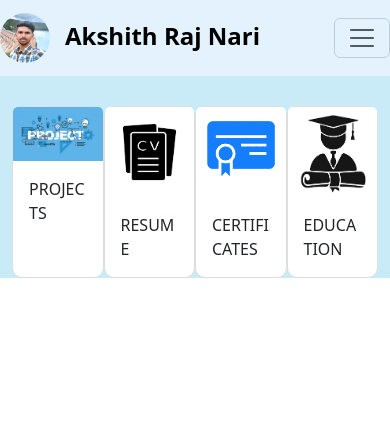
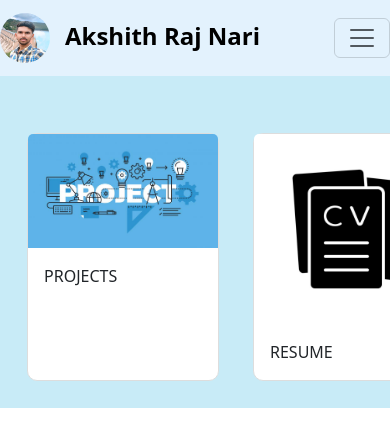
Before and after one commit to Akshith-Raj-Nari/Portfolio_Akshith, a React (Vite) app: page /home in a window 390 px wide. Shown: the top 446 px of the page. Built offline with nearby package versions, Linux system fonts and the light colour scheme.

Commit message:
made home.css responsive

```diff
--- a/index.html
+++ b/index.html
@@ -2,12 +2,15 @@
 <html lang="en">
   <head>
     <meta charset="UTF-8" />
-    <link rel="icon" type="image/svg+xml" href="/vite.svg" />
+    <link rel="icon" type="image/svg+xml" href="./Profile.jpg" />
     <meta name="viewport" content="width=device-width, initial-scale=1.0" />
     <title>Akshith Raj Nari</title>
   </head>
   <body>
     <div id="root"></div>
     <script type="module" src="/src/main.jsx"></script>
+    <script src="https://code.jquery.com/jquery-3.5.1.slim.min.js"></script>
+    <script src="https://cdn.jsdelivr.net/npm/@popperjs/core@2.5.4/dist/umd/popper.min.js"></script>
+    <script src="https://stackpath.bootstrapcdn.com/bootstrap/4.5.2/js/bootstrap.min.js"></script>
   </body>
 </html>
--- a/src/components/Home.css
+++ b/src/components/Home.css
@@ -1,6 +1,40 @@
-.card:hover{
+.container-home {
+    margin-top: 30px;
+    display: flex;
+    justify-content: space-evenly;
+    flex-wrap: wrap;
+    margin-bottom: 30px;
+}
+
+/* Card Hover Effect */
+.card:hover {
     box-shadow: 0px 0px 50px rgba(1, 1, 1, 0.5);
-    transition: box-shadow 0.5s ease;
-    transform: scaleY(1.05) scaleX(1.05);
+    transition: box-shadow 0.5s ease, transform 0.3s ease;
+    transform: scale(1.05);
     cursor: pointer;
 }
+
+/* Responsive Design */
+@media screen and (max-width: 992px) { /* Medium Devices (Tablets) */
+    .container-home {
+        justify-content: center; /* Center cards */
+    }
+    .card {
+        width: 14rem !important; /* Reduce card width */
+        margin: 12px;
+    }
+}
+
+@media screen and (max-width: 768px) { /* Small Devices (Mobiles) */
+    .container-home {
+        justify-content: space-between; /* Spread out cards */
+        flex-wrap: nowrap; /* Prevent stacking */
+        overflow-x: auto; /* Enable horizontal scrolling if needed */
+        padding: 10px;
+    }
+    .card {
+        width: 12rem !important; /* Further reduce size */
+        margin: 8px;
+        flex-shrink: 0; /* Prevent cards from squishing */
+    }
+}
--- a/src/components/Home.jsx
+++ b/src/components/Home.jsx
@@ -7,25 +7,26 @@ import Education from "./Education";
 
 function Home() {
   let [selected, setSelected] = useState("");
-  const handleClick = () => {
+
+  const handleClick = (event) => {
     const cardText = event.target
       .closest(".card")
       .querySelector(".card-text").textContent;
     setSelected(cardText);
   };
+
   return (
     <>
-      <div
-        className="container"
-        style={{
-          marginTop: "30px",
-          display: "flex",
-          justifyContent: "space-around",
-        }}
-      >
-        <div className="card" onClick={handleClick} style={{ width: "18rem" }}>
+      <div className="container-home">
+        <div
+          className="card"
+          id="home-card"
+          onClick={handleClick}
+          style={{ width: "18rem", margin: "17px" }}
+        >
           <img
             className="card-img-top"
+            id="home-card-img"
             src="./Project.jpg"
             alt="Card image cap"
           />
@@ -33,9 +34,15 @@ function Home() {
             <p className="card-text">PROJECTS</p>
           </div>
         </div>
-        <div className="card" onClick={handleClick} style={{ width: "18rem" }}>
+        <div
+          className="card"
+          id="home-card"
+          onClick={handleClick}
+          style={{ width: "18rem", margin: "17px" }}
+        >
           <img
             className="card-img-top"
+            id="home-card-img"
             src="./Resume.jpg"
             alt="Card image cap"
           />
@@ -43,9 +50,15 @@ function Home() {
             <p className="card-text">RESUME</p>
           </div>
         </div>
-        <div className="card" onClick={handleClick} style={{ width: "18rem" }}>
+        <div
+          className="card"
+          id="home-card"
+          onClick={handleClick}
+          style={{ width: "18rem", margin: "17px" }}
+        >
           <img
             className="card-img-top"
+            id="home-card-img"
             src="./Certificate.png"
             alt="Card image cap"
           />
@@ -53,9 +66,15 @@ function Home() {
             <p className="card-text">CERTIFICATES</p>
           </div>
         </div>
-        <div className="card" onClick={handleClick} style={{ width: "18rem" }}>
+        <div
+          className="card"
+          id="home-card"
+          onClick={handleClick}
+          style={{ width: "18rem", margin: "17px" }}
+        >
           <img
             className="card-img-top"
+            id="home-card-img"
             src="./Education.png"
             alt="Card image cap"
           />
@@ -65,10 +84,10 @@ function Home() {
         </div>
       </div>
       <div className="container">
-        {(selected == "PROJECTS" && <Projects />) ||
-          (selected == "RESUME" && <Resume />) ||
-          (selected == "CERTIFICATES" && <Certificates />) ||
-          (selected == "EDUCATION" && <Education />)}
+        {(selected === "PROJECTS" && <Projects />) ||
+          (selected === "RESUME" && <Resume />) ||
+          (selected === "CERTIFICATES" && <Certificates />) ||
+          (selected === "EDUCATION" && <Education />)}
       </div>
     </>
   );
--- a/src/components/Projects.jsx
+++ b/src/components/Projects.jsx
@@ -9,7 +9,7 @@ function Projects() {
       </h1>
       <div className="container">
         {data.Projects.map((project) => (
-          <div key={project.id} className="container-x card p-3 mb-4 shadow">
+          <div key={project.id} className="container-x p-3 mb-4 shadow">
             <div className="row">
               <div className="col-6 col-md-4 col-lg-3">
                 <strong className="fs-4">TITLE</strong>
@@ -36,7 +36,7 @@ function Projects() {
               </div>
               <div className="col-6 col-md-8 col-lg-9 fs-5">
                 <a href={project.url} target="_blank" rel="noopener noreferrer">
-                  {project.url}
+                  {project.url && project.name}
                 </a>
               </div>
             </div>
--- a/src/main.jsx
+++ b/src/main.jsx
@@ -1,7 +1,7 @@
 import { StrictMode } from "react";
 import { createRoot } from "react-dom/client";
 import "../node_modules/bootstrap/dist/css/bootstrap.min.css";
-import "../node_modules/bootstrap/dist/js/bootstrap.bundle.min.js";
+import "../node_modules/bootstrap/dist/js/bootstrap.bundle.js";
 import Router from "./components/Routing.jsx";
 import { RouterProvider } from "react-router-dom";
 
```
